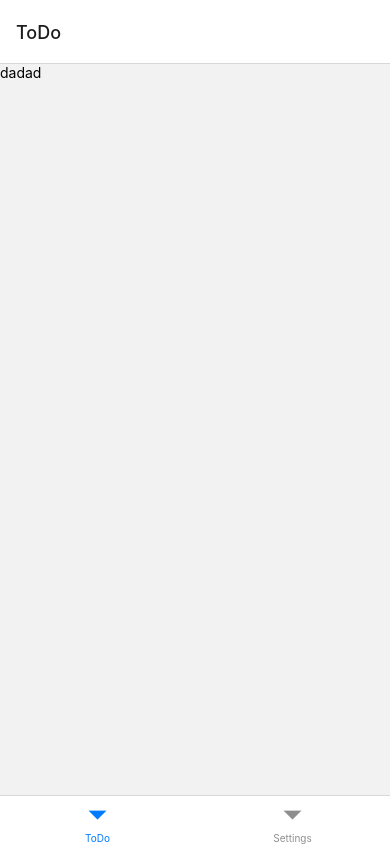
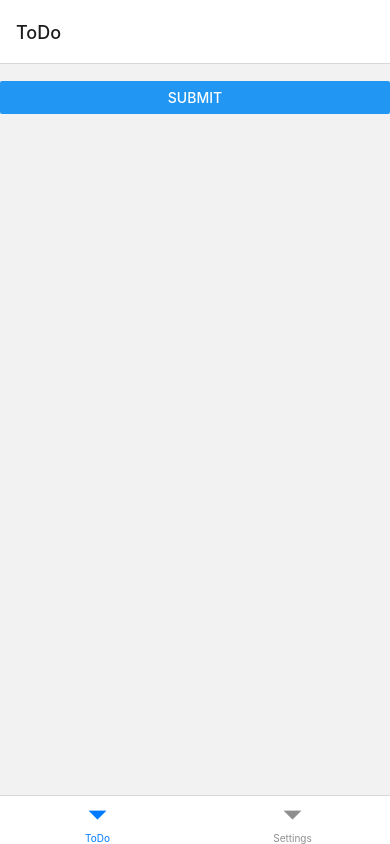
Before and after one commit to ToniFilip/React-Native-Task, a React Native app in the folder my-app/: screen /ToDo in a window 390 px wide. Built offline with nearby package versions, Linux system fonts and the light colour scheme.

Commit message:
todolist

```diff
--- a/my-app/App.js
+++ b/my-app/App.js
@@ -1,20 +1,18 @@
-import { createBottomTabNavigator } from '@react-navigation/bottom-tabs';
-import { StatusBar } from 'expo-status-bar';
-import { StyleSheet, Text, View } from 'react-native';
-import { NavigationContainer } from '@react-navigation/native';
-import Settings from './pages/Settings';
-import ToDO from './pages/ToDo';
-
+import { createBottomTabNavigator } from "@react-navigation/bottom-tabs";
+import { StatusBar } from "expo-status-bar";
+import { StyleSheet, Text, View } from "react-native";
+import { NavigationContainer } from "@react-navigation/native";
+import Settings from "./pages/Settings";
+import ToDoPage from "./pages/ToDoPage";
 
 const Tab = createBottomTabNavigator();
-
 
 const styles = StyleSheet.create({
   container: {
     flex: 1,
-    backgroundColor: '#fff',
-    alignItems: 'center',
-    justifyContent: 'center',
+    backgroundColor: "#fff",
+    alignItems: "center",
+    justifyContent: "center",
   },
 });
 
@@ -22,7 +20,7 @@ export default function App() {
   return (
     <NavigationContainer>
       <Tab.Navigator>
-        <Tab.Screen name="ToDo" component={ToDO} />
+        <Tab.Screen name="ToDo" component={ToDoPage} />
         <Tab.Screen name="Settings" component={Settings} />
       </Tab.Navigator>
     </NavigationContainer>
--- a/my-app/package.json
+++ b/my-app/package.json
@@ -3,19 +3,21 @@
   "version": "1.0.0",
   "main": "node_modules/expo/AppEntry.js",
   "scripts": {
-    "start": "expo start",
+    "start": "expo start  --tunnel",
     "android": "expo start --android",
     "ios": "expo start --ios",
     "web": "expo start --web"
   },
   "dependencies": {
     "@react-native-community/checkbox": "^0.5.14",
+    "@react-native-material/core": "^1.3.7",
     "@react-navigation/bottom-tabs": "^6.5.4",
     "@react-navigation/native": "^6.1.3",
     "expo": "~47.0.12",
     "expo-status-bar": "~1.4.2",
     "react": "18.1.0",
-    "react-native": "0.70.5"
+    "react-native": "0.70.5",
+    "react-native-check-box": "^2.1.7"
   },
   "devDependencies": {
     "@babel/core": "^7.12.9"
--- a/my-app/pages/ToDo.js
+++ /dev/null
@@ -1,19 +0,0 @@
-import { StyleSheet, View, Text } from "react-native";
-
-
-const styles = StyleSheet.create({
-    container: {
-      flex: 1,
-      backgroundColor: '#fff',
-      alignItems: 'center',
-      justifyContent: 'center',
-    },
-  });
-
-  export default function ToDO() {
-    return (
-        <View>
-        <Text>dadad</Text>
-      </View>
-    );
-  }
--- /dev/null
+++ b/my-app/pages/ToDoPage.js
@@ -0,0 +1,57 @@
+import { useEffect, useState } from "react";
+import {
+  StyleSheet,
+  View,
+  Text,
+  ScrollView,
+  Switch,
+  Button,
+  TextInput,
+} from "react-native";
+
+const styles = StyleSheet.create({
+  toDo: {
+    flexDirection: "row",
+    display: "flex",
+  },
+});
+
+const ToDo = ({ text }) => {
+  const [isEnabled, setIsEnabled] = useState(false);
+  return (
+    <View>
+      <Text>{text}</Text>
+      <Switch
+        onValueChange={() => setIsEnabled((previousState) => !previousState)}
+        value={isEnabled}
+      />
+      <Button title="Delete" />
+    </View>
+  );
+};
+
+export default function ToDoPage() {
+  const [text, setText] = useState("");
+  const [toDoList, setToDoList] = useState([]);
+
+  useEffect(() => {
+    console.log(toDoList);
+  }, [toDoList]);
+  return (
+    <ScrollView>
+      <TextInput onChangeText={setText} value={text} />
+      <Button
+        title="Submit"
+        onPress={() => {
+          if (text && text.length) {
+            toDoList.push(text);
+          }
+          setText("");
+        }}
+      />
+      {toDoList.map((toDo, index) => (
+        <ToDo key={index} text={toDo} />
+      ))}
+    </ScrollView>
+  );
+}
```
Also changed, not shown: 1 other file (tests, documents, lock files or other folders).
